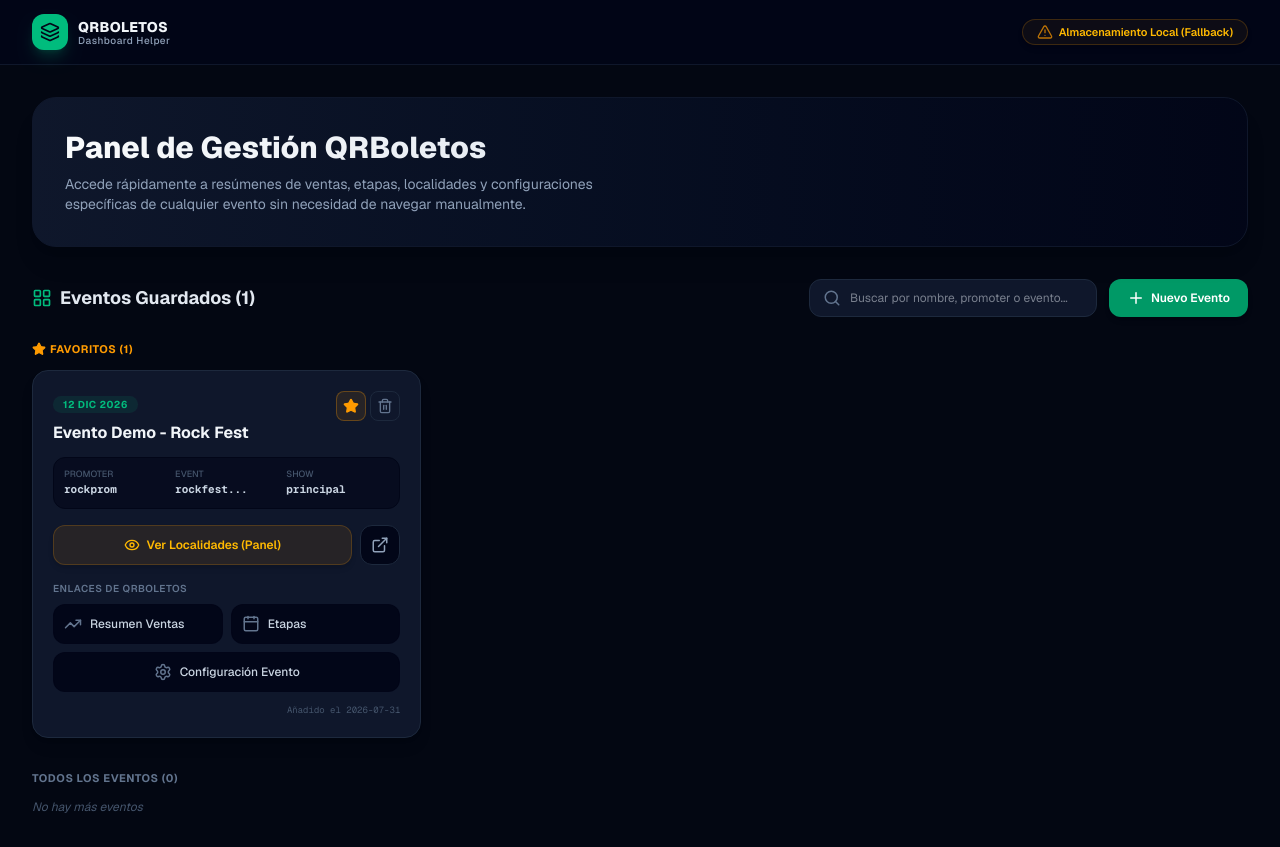
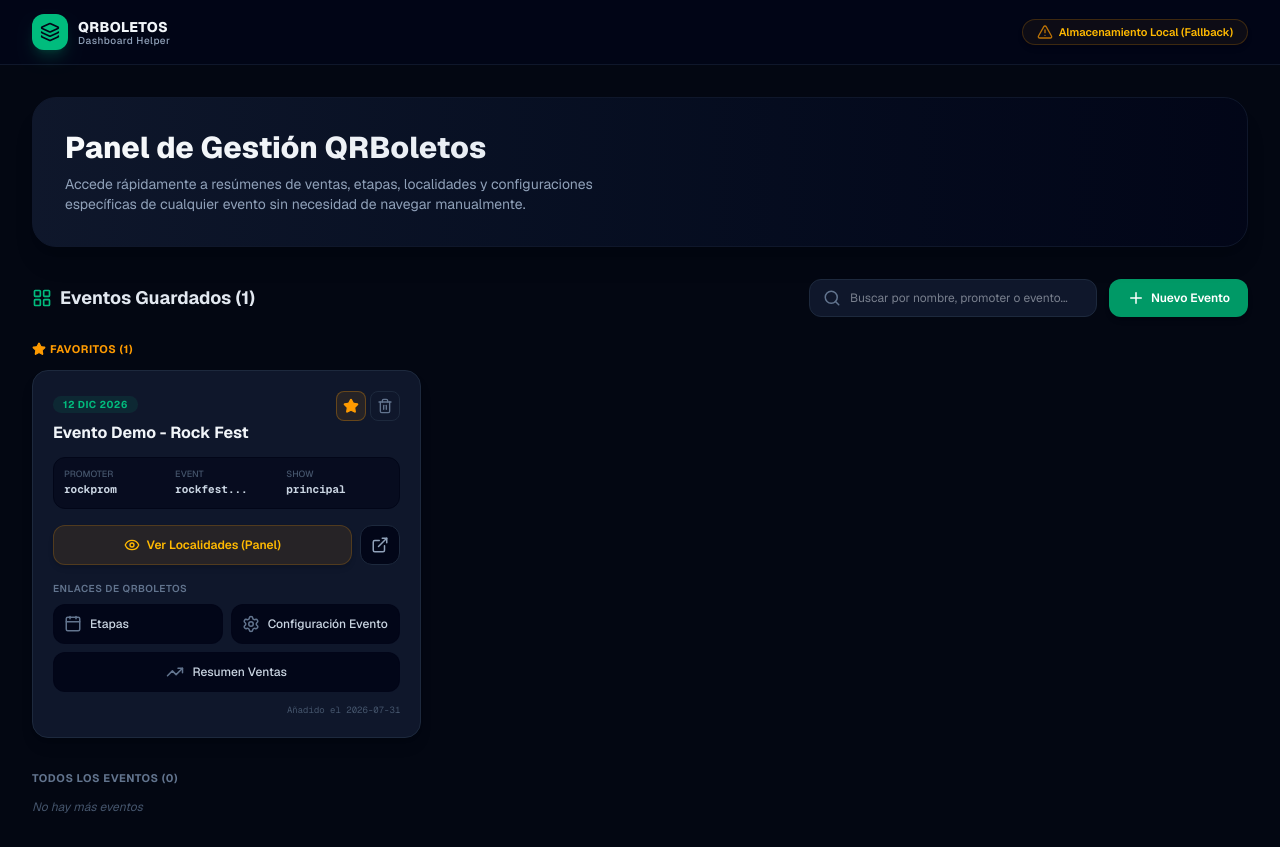
Before and after one commit to andresmholguin/eventQRaccess, a Next.js app: page / in a window 1280 px wide. Built offline with nearby package versions, Linux system fonts and the light colour scheme.

Commit message:
style: reordenar accesos rapidos en tarjeta colocando resumen de ventas en la segunda fila ocupando 2 columnas

```diff
--- a/src/components/EventCard.tsx
+++ b/src/components/EventCard.tsx
@@ -29,12 +29,6 @@ interface EventCardProps {
 // Configuración de los módulos rápidos
 const MODULES = [
   {
-    name: 'Resumen Ventas',
-    path: 'reports/sales/summary.aspx',
-    icon: TrendingUp,
-    color: 'hover:bg-blue-500/10 hover:text-blue-400 hover:border-blue-500/30',
-  },
-  {
     name: 'Etapas',
     path: 'phases/list.aspx',
     icon: Calendar,
@@ -45,6 +39,12 @@ const MODULES = [
     path: 'setup.aspx',
     icon: Settings,
     color: 'hover:bg-pink-500/10 hover:text-pink-400 hover:border-pink-500/30',
+  },
+  {
+    name: 'Resumen Ventas',
+    path: 'reports/sales/summary.aspx',
+    icon: TrendingUp,
+    color: 'hover:bg-blue-500/10 hover:text-blue-400 hover:border-blue-500/30',
   },
 ];
 
```
